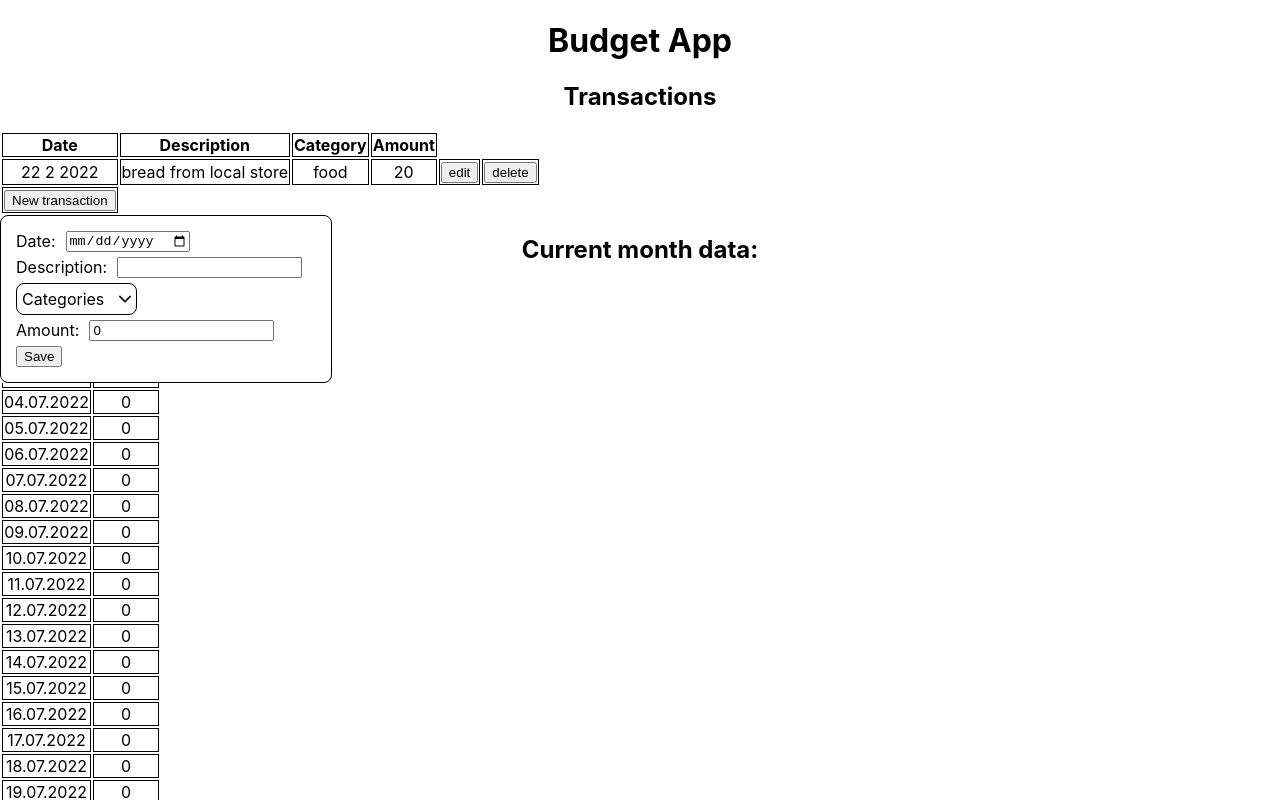
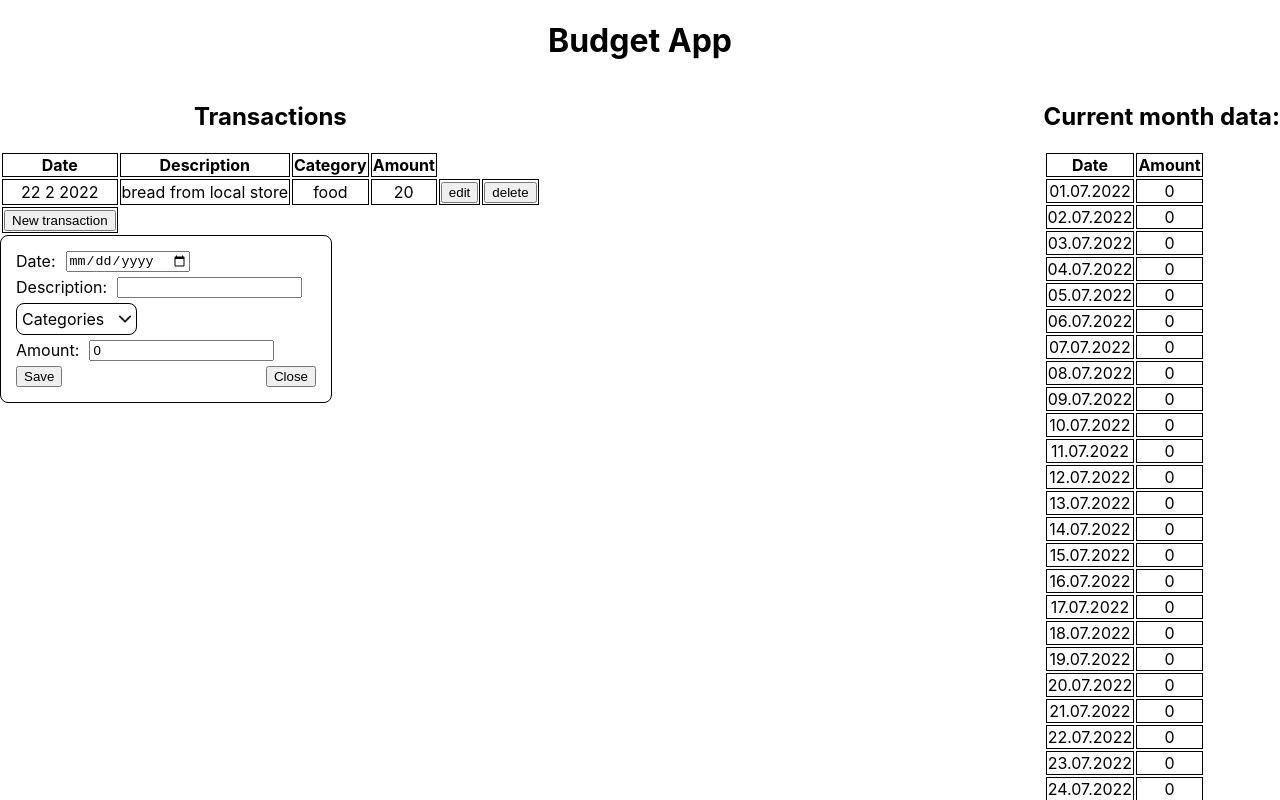
Before and after one commit to matveisch/budget-app, a React (Create React App) app: page / in a window 1280 px wide. Both pictures are taken after a click on the button "New transaction". Shown: the top 800 px of the page. Built offline with nearby package versions, Linux system fonts and the light colour scheme.

Commit message:
separate transaction component

```diff
--- a/src/App.css
+++ b/src/App.css
@@ -1,38 +1,9 @@
 .App {
   text-align: center;
 }
-
-.App-logo {
-  height: 40vmin;
-  pointer-events: none;
+.App main {
+  display: flex;
+  justify-content: space-between;
 }
 
-@media (prefers-reduced-motion: no-preference) {
-  .App-logo {
-    animation: App-logo-spin infinite 20s linear;
-  }
-}
-
-.App-header {
-  background-color: #282c34;
-  min-height: 100vh;
-  display: flex;
-  flex-direction: column;
-  align-items: center;
-  justify-content: center;
-  font-size: calc(10px + 2vmin);
-  color: white;
-}
-
-.App-link {
-  color: #61dafb;
-}
-
-@keyframes App-logo-spin {
-  from {
-    transform: rotate(0deg);
-  }
-  to {
-    transform: rotate(360deg);
-  }
-}
+/*# sourceMappingURL=App.css.map */
--- /dev/null
+++ b/src/App.scss
@@ -0,0 +1,8 @@
+.App {
+  text-align: center;
+
+  main {
+    display: flex;
+    justify-content: space-between;
+  }
+}
--- a/src/App.tsx
+++ b/src/App.tsx
@@ -31,11 +31,15 @@ function App() {
                         <h1>Budget App</h1>
                     </header>
                     <main>
-                        <h2>Transactions</h2>
-                        <TransactionsList transactions={transactions} setToggleInputPopup={setToggleInputPopup}/>
-                        <InputPopup toggleInputPopup={toggleInputPopup} setToggleInputPopup={setToggleInputPopup}/>
-                        <h2>Current month data:</h2>
-                        <DaysSum />
+                        <div id="transactions">
+                            <h2>Transactions</h2>
+                            <TransactionsList transactions={transactions} setToggleInputPopup={setToggleInputPopup}/>
+                            <InputPopup toggleInputPopup={toggleInputPopup} setToggleInputPopup={setToggleInputPopup}/>
+                        </div>
+                        <div id="month-data">
+                            <h2>Current month data:</h2>
+                            <DaysSum />
+                        </div>
                     </main>
                 </div>
             </CategoriesContext.Provider>
--- a/src/components/InputPopup/InputPopup.css
+++ b/src/components/InputPopup/InputPopup.css
@@ -15,5 +15,10 @@
   display: flex;
   gap: 10px;
 }
+#input-popup__form .buttons {
+  width: 100%;
+  display: flex;
+  justify-content: space-between;
+}
 
 /*# sourceMappingURL=InputPopup.css.map */
--- a/src/components/InputPopup/InputPopup.scss
+++ b/src/components/InputPopup/InputPopup.scss
@@ -16,5 +16,11 @@
       display: flex;
       gap: 10px;
     }
+
+    .buttons {
+      width: 100%;
+      display: flex;
+      justify-content: space-between;
+    }
   }
 }
--- a/src/components/InputPopup/InputPopup.tsx
+++ b/src/components/InputPopup/InputPopup.tsx
@@ -78,7 +78,10 @@ const InputPopup = (props: InputPopupProps) => {
                     <label htmlFor="amount">Amount:</label>
                     <input type="number" id="amount" onChange={handleDataChange} value={initialValues.amount}/>
                 </div>
-                <button type="submit" onClick={handleSave}>Save</button>
+                <div className="buttons">
+                    <button type="submit" onClick={handleSave}>Save</button>
+                    <button onClick={(e) => {e.preventDefault(); props.setToggleInputPopup(false);}}>Close</button>
+                </div>
             </form>
         </div>
     );
--- /dev/null
+++ b/src/components/SingleTransaction/SingleTransaction.tsx
@@ -0,0 +1,33 @@
+import React, {useContext, useState} from 'react';
+import {Transaction, TransactionsContextType} from "../../interface/types/Types";
+import {TransactionsContext} from "../../data/TransactionsContext";
+
+const SingleTransaction = (item: Transaction, index: number) => {
+    const { transactions, setTransactions } = useContext(TransactionsContext) as TransactionsContextType;
+    const [editMode, setEditMode] = useState(false);
+
+    const handleEdit = () => {
+        setEditMode(!editMode);
+    }
+
+    const updateValues = () => {
+
+    }
+
+    const deleteTransaction = (id: number) => {
+        setTransactions(transactions.filter(transaction => transaction.id !== id));
+    }
+
+    return (
+        <tr key={index} id={String(item.id)}>
+            <td>{`${new Date(item.date).getDate()} ${new Date(item.date).getMonth() + 1} ${new Date(item.date).getFullYear()}`}</td>
+            <td>{editMode ? <input type="text" value={item.note}/> : item.note}</td>
+            <td>{item.category}</td>
+            <td>{item.amount}</td>
+            <td><button onClick={handleEdit}>{editMode ? 'save' : 'edit'}</button></td>
+            <td><button onClick={() => deleteTransaction(item.id)}>delete</button></td>
+        </tr>
+    );
+};
+
+export default SingleTransaction;
--- a/src/components/TransactionsList/TransactionsList.tsx
+++ b/src/components/TransactionsList/TransactionsList.tsx
@@ -1,9 +1,10 @@
-import React, {Dispatch, SetStateAction, useContext} from 'react';
+import React, {Dispatch, SetStateAction, useContext, useState} from 'react';
 
 import './TransactionsList.css';
 
-import {ListOfTransactions, TransactionsContextType} from "../../interface/types/Types";
+import {ListOfTransactions, Transaction, TransactionsContextType} from "../../interface/types/Types";
 import {TransactionsContext} from "../../data/TransactionsContext";
+import SingleTransaction from "../SingleTransaction/SingleTransaction";
 
 interface TransactionsProps {
     transactions: ListOfTransactions["arrayOfObjects"];
@@ -11,12 +12,6 @@ interface TransactionsProps {
 }
 
 const TransactionsList = (props: TransactionsProps) => {
-    const { transactions, setTransactions } = useContext(TransactionsContext) as TransactionsContextType;
-
-    const deleteTransaction = (id: number) => {
-        setTransactions(transactions.filter(transaction => transaction.id !== id));
-    }
-
     return (
         <table id="transactions-list">
             <thead>
@@ -30,14 +25,7 @@ const TransactionsList = (props: TransactionsProps) => {
             <tbody>
                 {props.transactions.map((item, index) => {
                     return (
-                        <tr key={index} id={String(item.id)}>
-                            <td>{`${new Date(item.date).getDate()} ${new Date(item.date).getMonth() + 1} ${new Date(item.date).getFullYear()}`}</td>
-                            <td>{item.note}</td>
-                            <td>{item.category}</td>
-                            <td>{item.amount}</td>
-                            <td><button>edit</button></td>
-                            <td><button onClick={() => deleteTransaction(item.id)}>delete</button></td>
-                        </tr>
+                        <SingleTransaction id={item.id} amount={item.amount} note={item.note} category={item.category} date={item.date} key={index}/>
                     )
                 })}
             </tbody>
```
Also changed, not shown: 2 other files (tests, documents, lock files or other folders).
